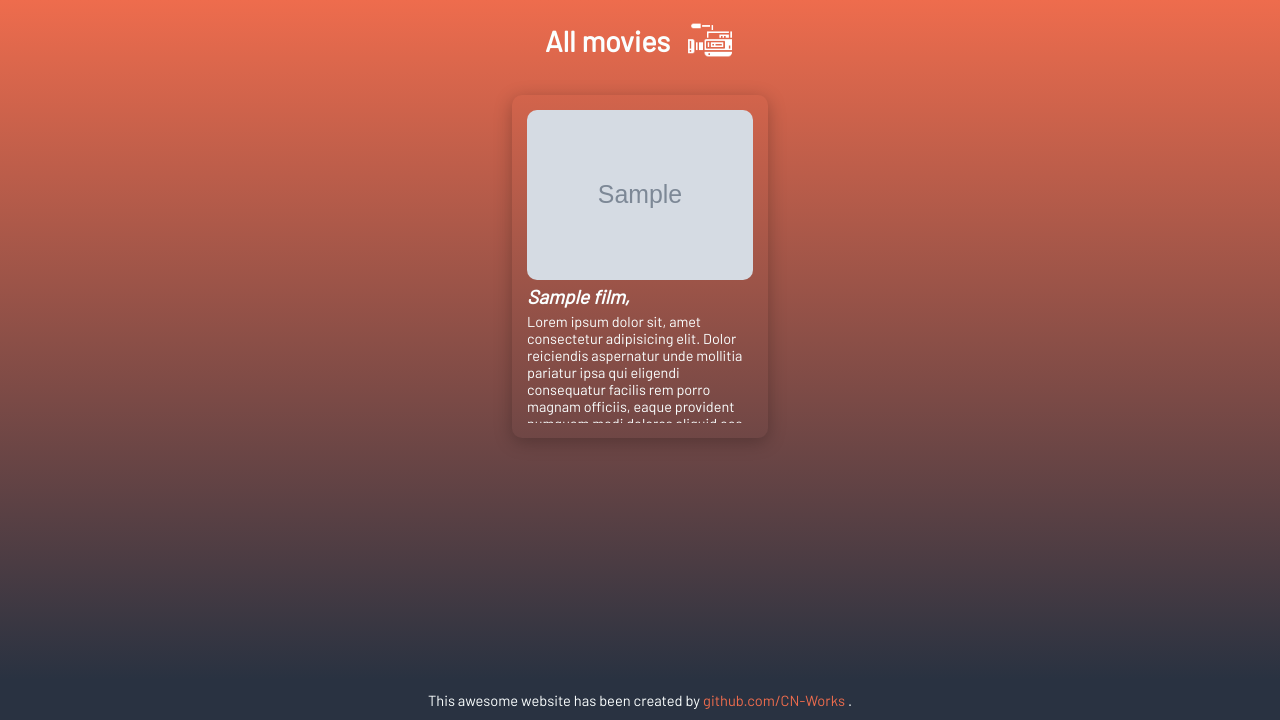
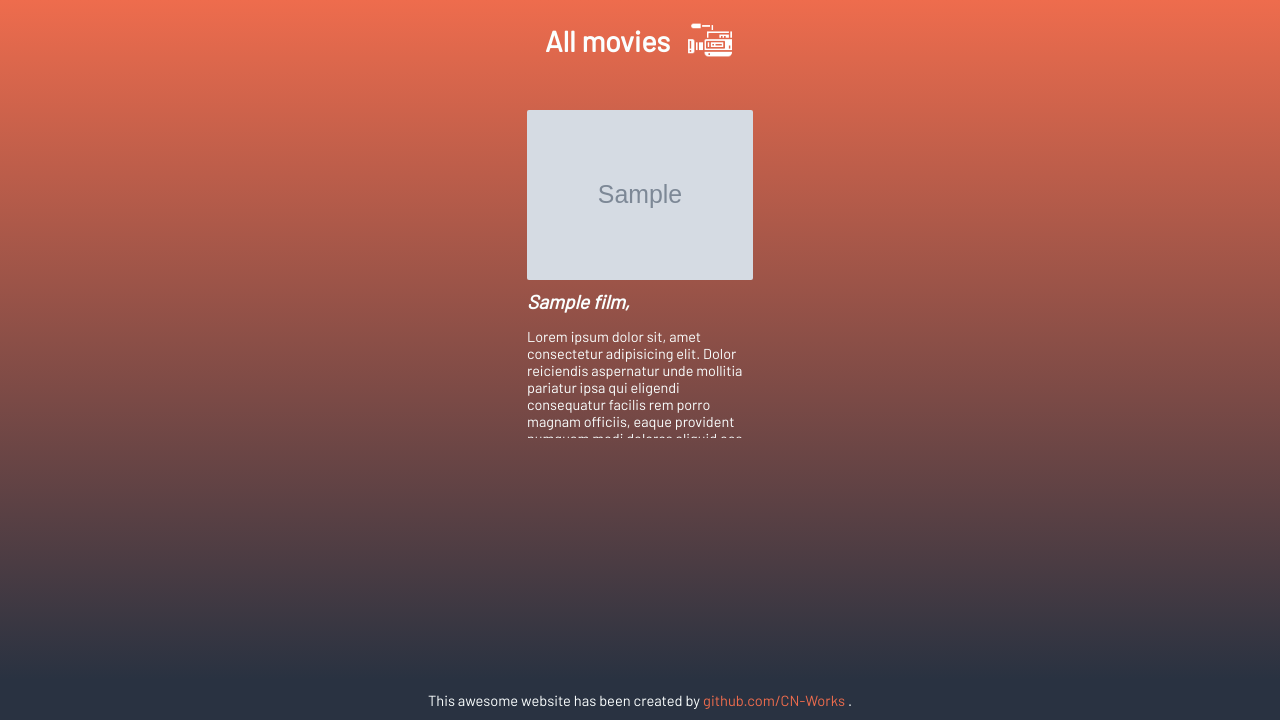
Before and after one commit to CN-Works/Advanced-Cinema-Application, a PHP site: template views/movie/movielisting.php in a window 1280 px wide. Shown: the part 80-800 px from the top of the page. Run offline with PHP 8.4, Linux system fonts and the light colour scheme; the template is opened without the code that fills it: most values are stand-ins (such as "Sample title", 1, 10 or a date in 2020); grey boxes marked "Sample" are stand-in pictures.

Commit message:
Style : Card text, hover

```diff
--- a/public/css/template.css
+++ b/public/css/template.css
@@ -207,7 +207,7 @@
     width: 20%;
     padding: 15px;
     margin: 15px 10px;
-    border-radius: 10px;
+    border-radius: 2px;
 
     display: flex;
     flex-direction: column;
@@ -215,19 +215,18 @@
 
     gap: 5px;
 
-    box-shadow: 0 4px 18px 0 rgba(0, 0, 0, 0.25);
-    transition: all, 1s;
+    transition: all, 0.5s;
 }
 
 .movielist-card:hover {
-    background-color: var(--main-dark-blue);
+    /* background-color: var(--main-dark-blue); */
     box-shadow: 0 4px 18px 0 rgba(0, 0, 0, 0.25);
 }
 
 .movielist-banner {
     width: 100%;
     aspect-ratio: 4/3;
-    border-radius: 10px;
+    border-radius: 2px;
 }
 
 .movielist-card-title {
@@ -236,6 +235,8 @@
 
     font-style: italic;
     font-weight: bold;
+
+    margin: 5px 0;
 }
 
 .movielist-card-description {
@@ -245,4 +246,6 @@
     max-height: 110px;
     font-weight: lighter;
     overflow: auto;
+
+    margin: 5px 0;
 }
```
